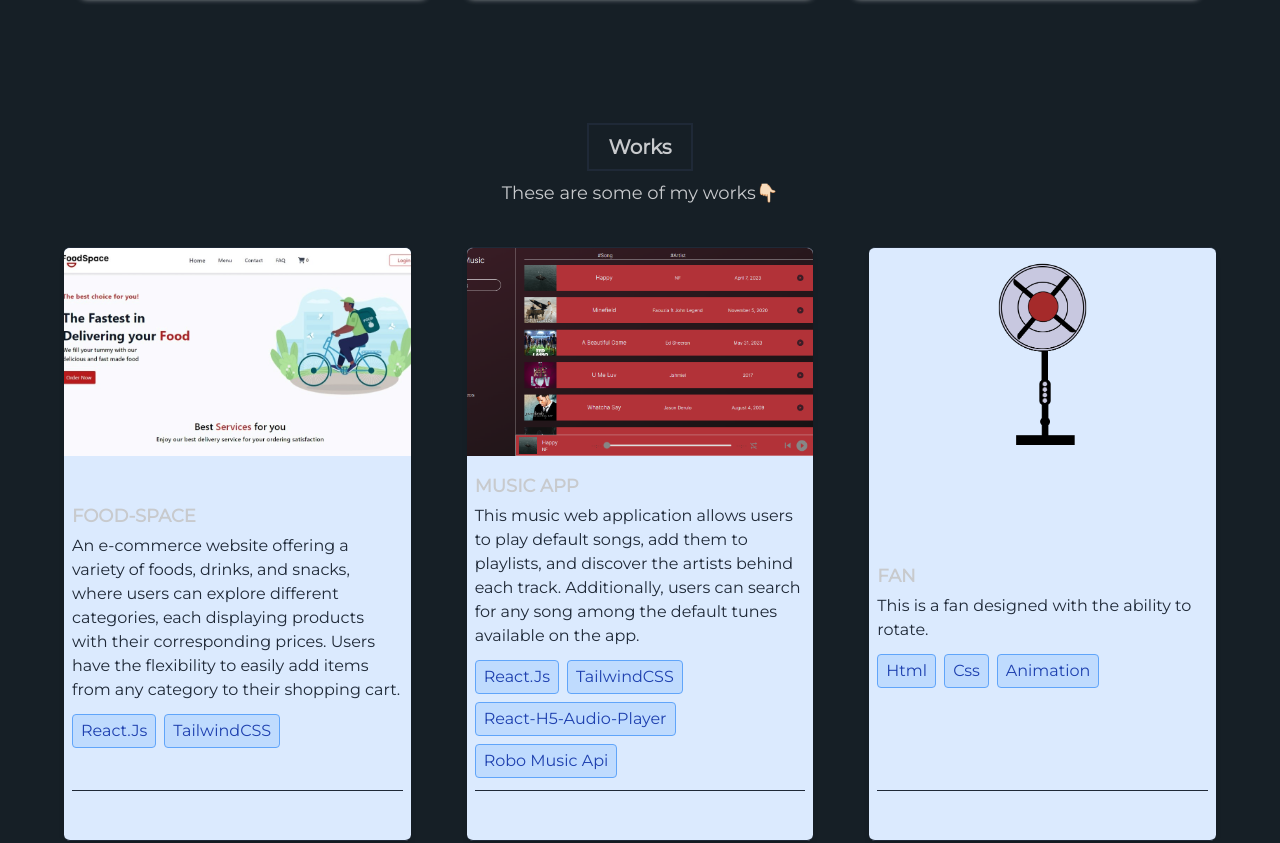
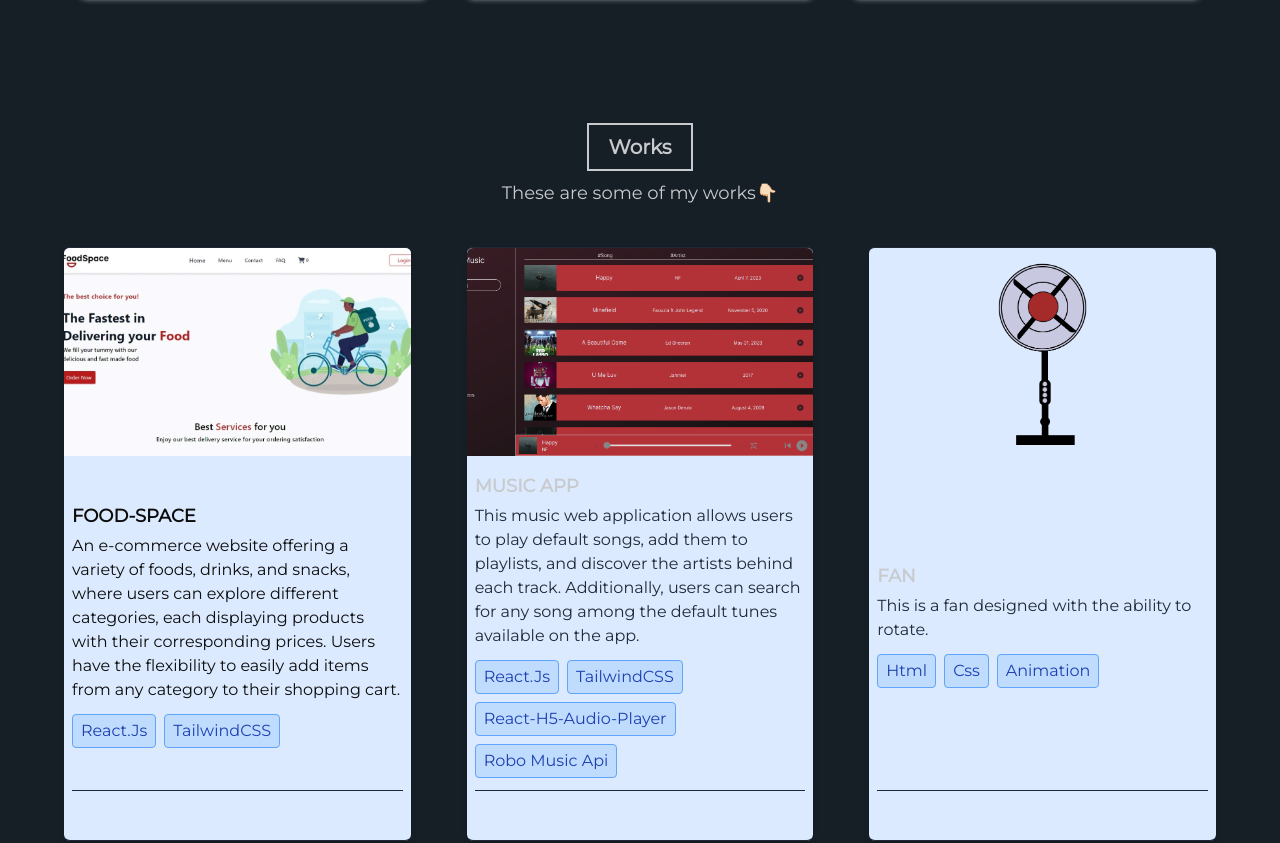
Before and after one commit to feran15/PORTFOLIO, a React (Vite) app: page / in a window 1280 px wide. Shown: the part 1485-2328 px from the top of the page. Built offline with nearby package versions, Linux system fonts and the light colour scheme; some icons are missing.

Commit message:
made some changes

```diff
--- a/src/components/Footer.jsx
+++ b/src/components/Footer.jsx
@@ -9,7 +9,7 @@ export const Footer = () => {
   return (
     <footer className="mt-24">
       <div className="flex flex-col items-center justify-center py-4 space-y-4">
-        <span className="flex space-x-5">
+        <span className="flex space-x-8 md:space-x-5">
           <a href="https://github.com/favour5678" target="_blank">
             <SiGithub className="socials-icon" />
           </a>
--- a/src/components/ScrollToTop.jsx
+++ b/src/components/ScrollToTop.jsx
@@ -6,7 +6,7 @@ export const ScrollToTop = () => {
   return (
     <div className="mt-16 fixed bottom-16 right-5">
       <Link smooth to="#top">
-        <FaArrowAltCircleUp className=" text-[#3366CC] text-2xl md:text-4xl animate-bounce" />
+        <FaArrowAltCircleUp className=" text-[#3366CC] text-3xl md:text-4xl animate-bounce outline-none" />
       </Link>
     </div>
   );
--- a/src/components/Skills.jsx
+++ b/src/components/Skills.jsx
@@ -24,7 +24,7 @@ export const Skills = () => {
         </h1>
         <p className="text-base md:text-lg mt-2">Technologies I currently work with:</p>
       </div>
-      <div className="grid grid-cols-3 gap-y-6 gap-x-10 py-8 mx-20">
+      <div className="grid grid-cols-2 md:grid-cols-3 gap-y-6 gap-x-10 py-8 mx-20">
         <div className="skills-container" data-aos="flip-right">
           <img src={Html} alt="html-img" className="h-12 md:h-20" />
           <p className="skills-text">HTML</p>
--- a/src/components/Works.jsx
+++ b/src/components/Works.jsx
@@ -20,7 +20,7 @@ export const Works = () => {
       <div>
         <div className="flex flex-col justify-center items-center">
           <h1
-            className="border-2 border-gray-800 py-2 px-5 font-bold text-lg md:text-xl"
+            className="border-2 border-[#C8CACD] py-2 px-5 font-bold text-lg md:text-xl"
             data-aos="fade-up"
           >
             Works
@@ -29,8 +29,8 @@ export const Works = () => {
             These are some of my works👇🏻
           </p>
         </div>
-        <div className="grid grid-cols-1 md:grid-cols-3 md:gap-x-14 gap-y-10 mx-20 md:mx-16 py-10">
-          <div className="works-container" data-aos="fade-up">
+        <div className="grid grid-cols-1 md:grid-cols-3 md:gap-x-14 gap-y-10 mx-16 py-10">
+          <div className="works-container text-[#0C0C0C]" data-aos="fade-up">
             <img
               src={Foodspace}
               alt="foodspace-img"
@@ -38,7 +38,7 @@ export const Works = () => {
             />
             <div>
               <h1 className="text-base md:text-lg font-semibold mb-1 px-2">FOOD-SPACE</h1>
-              <p className="text-gray-800 mb-3 px-2 text-sm md:text-base">
+              <p className="mb-3 px-2 text-sm md:text-base">
                 An e-commerce website offering a variety of foods, drinks, and
                 snacks, where users can explore different categories, each
                 displaying products with their corresponding prices. Users have
```
